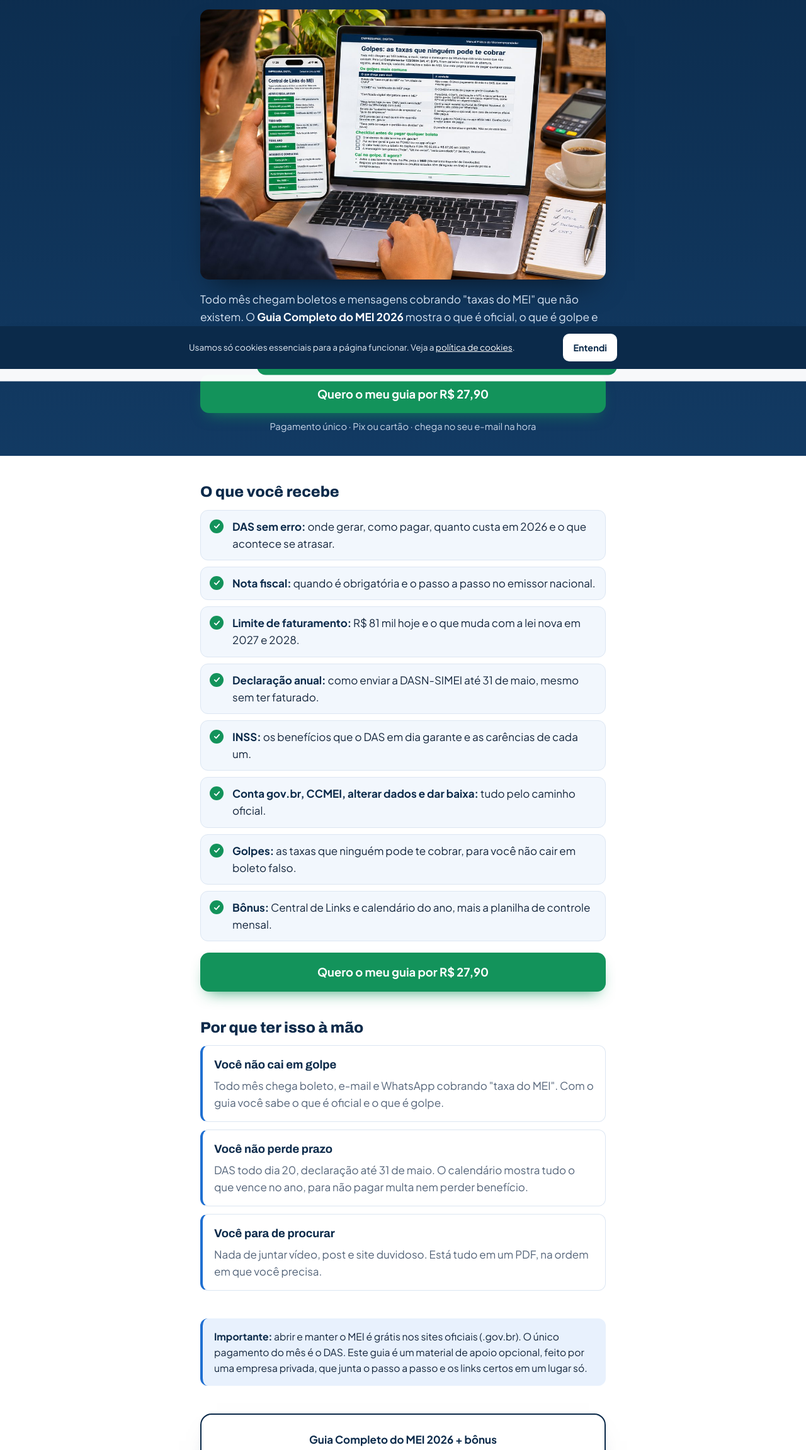
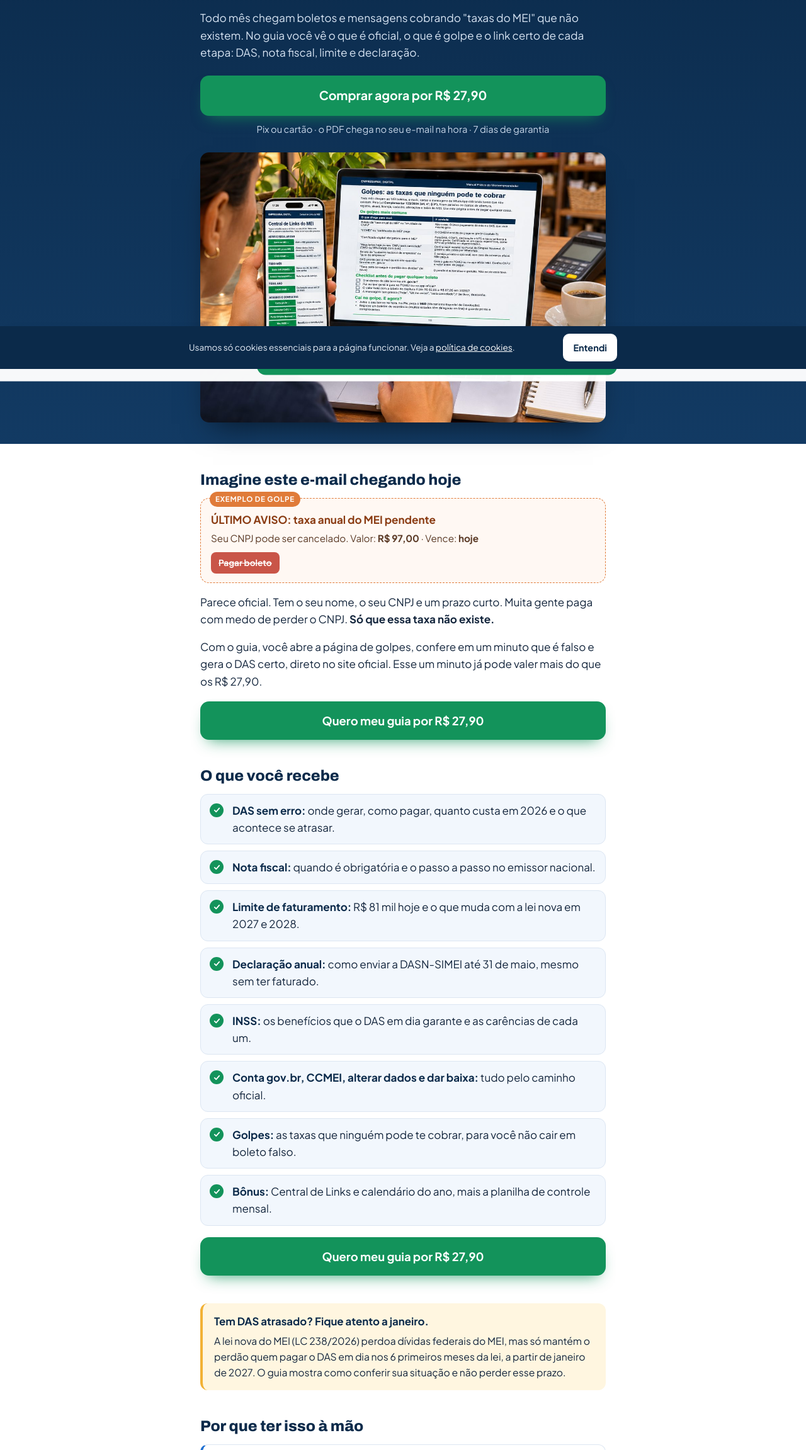
Before and after one commit to linikerwambaster/guia-mei-2026, a plain HTML site: page index.html in a window 1280 px wide. Shown: the part 214-2517 px from the top of the page at 63% size. Drawn offline with Linux system fonts and the light colour scheme.

Commit message:
LP: topo de venda (Parabens, alerta, botao antes da imagem), exemplo de golpe, prazo da lei nova e ancora de preco
Co-Authored-By: Claude Opus 5.5 <noreply@anthropic.com>

```diff
--- a/index.html
+++ b/index.html
@@ -94,6 +94,23 @@ footer a{color:var(--muted)}
 .cookies p{margin:0;flex:1}
 .cookies a{color:#fff}
 .cookies button{flex:0 0 auto;background:#fff;color:var(--navy);border:0;border-radius:10px;font:700 .9rem var(--f-body);padding:10px 16px;min-height:44px;cursor:pointer}
+/* topo de venda */
+.parabens{background:rgba(255,255,255,.08);border:1px solid rgba(255,255,255,.18);border-radius:14px;padding:14px 16px;margin:0 0 18px;color:#E3ECF7;font-size:1rem}
+.parabens p{margin:0}
+.parabens b{color:#fff}
+.parabens .pb-titulo{font-family:var(--f-title);font-weight:800;font-size:1.45rem;line-height:1.15;color:#fff;margin:0 0 6px}
+.btn-grande{min-height:64px;font-size:1.22rem}
+.topo .hero{margin-top:24px}
+/* exemplo de golpe */
+.golpe{position:relative;background:#FFF8F3;border:1px dashed #E07B39;border-radius:14px;padding:16px 16px 14px;margin:0 0 14px}
+.golpe-tag{position:absolute;top:-11px;left:14px;margin:0;background:#E07B39;color:#fff;font-size:.72rem;font-weight:700;letter-spacing:.06em;text-transform:uppercase;padding:3px 9px;border-radius:999px}
+.golpe-assunto{margin:4px 0 4px;font-weight:700;color:#8A3B12}
+.golpe-linha{margin:0 0 10px;font-size:.95rem;color:#5B3A26}
+.golpe-btn{display:inline-block;background:#C0392B;color:#fff;font-weight:700;font-size:.85rem;padding:6px 12px;border-radius:8px;text-decoration:line-through;opacity:.85}
+.prazo{background:#FFF6E0;border-left:4px solid #F2B134;border-radius:12px;padding:16px 18px;font-size:.98rem}
+.prazo b{display:block;color:var(--navy);font-size:1.05rem;margin-bottom:4px}
+.prazo p{margin:0;color:var(--ink)}
+.oferta .ancora{display:inline-block;background:#E9F6EF;color:#0E7A4B;font-weight:700;font-size:.88rem;padding:6px 12px;border-radius:999px;margin:4px 0 10px}
 /* cartão personalizado */
 .pessoal{background:#fff;border:2px solid var(--blue);border-radius:18px;padding:20px 20px 16px;box-shadow:0 18px 40px -28px rgba(31,111,209,.8)}
 .pessoal .tag{display:inline-block;margin:0 0 8px;background:var(--blue-soft);color:var(--blue);font-weight:700;font-size:.78rem;letter-spacing:.06em;text-transform:uppercase;padding:5px 10px;border-radius:999px}
@@ -115,16 +132,19 @@ footer a{color:var(--muted)}
 <body>
 <header class="topo"><div class="wrap">
   <p class="ola" id="ola">Para quem é <b>MEI</b> e quer tudo explicado em um lugar só.</p>
+  <div class="parabens" id="parabens" hidden>
+    <p class="pb-titulo" id="pb-titulo">Parabéns!</p>
+    <p>Você está dando um passo importante: ter o <b>Guia Completo do MEI 2026</b> para fazer todos os pagamentos do jeito certo, com tudo em um lugar só. Sem ficar pesquisando em vários sites e sem pagar caro para alguém fazer o que você resolve de graça nos sites oficiais.</p>
+  </div>
 
   <p class="alerta"><svg width="16" height="16" viewBox="0 0 24 24" aria-hidden="true"><path d="M12 3 2 20h20L12 3z" fill="#0B2A4A"/><path d="M12 9v5" stroke="#F2B134" stroke-width="2.4" stroke-linecap="round"/><circle cx="12" cy="17" r="1.3" fill="#F2B134"/></svg>Alerta para quem é MEI</p>
   <h1>Cuidado com o que você paga.</h1>
+  <p class="sub">Todo mês chegam boletos e mensagens cobrando "taxas do MEI" que não existem. No guia você vê o que é oficial, o que é golpe e o link certo de cada etapa: DAS, nota fiscal, limite e declaração.</p>
+
+  <a class="btn checkout btn-grande" id="cta-topo" href="#" data-checkout>Comprar agora por R$ 27,90</a>
+  <p class="preco-linha">Pix ou cartão · o PDF chega no seu e-mail na hora · 7 dias de garantia</p>
 
   <img class="hero" src="img/hero_computador.jpg" width="1200" height="800" alt="Empreendedora vendo no notebook a página de golpes do material e, no celular, a Central de Links do MEI" fetchpriority="high">
-
-  <p class="sub">Todo mês chegam boletos e mensagens cobrando "taxas do MEI" que não existem. O <b>Guia Completo do MEI 2026</b> mostra o que é oficial, o que é golpe e o passo a passo de DAS, nota fiscal, limite e declaração, com o link certo em cada etapa.</p>
-
-  <a class="btn checkout" id="cta-topo" href="#" data-checkout>Quero o meu guia por R$ 27,90</a>
-  <p class="preco-linha">Pagamento único · Pix ou cartão · chega no seu e-mail na hora</p>
 </div></header>
 <main class="wrap">
 
@@ -143,6 +163,19 @@ footer a{color:var(--muted)}
   </section>
 
   <section>
+    <h2>Imagine este e-mail chegando hoje</h2>
+    <div class="golpe" aria-label="Exemplo de e-mail de golpe">
+      <p class="golpe-tag">Exemplo de golpe</p>
+      <p class="golpe-assunto">ÚLTIMO AVISO: taxa anual do MEI pendente</p>
+      <p class="golpe-linha">Seu CNPJ pode ser cancelado. Valor: <b>R$ 97,00</b> · Vence: <b>hoje</b></p>
+      <span class="golpe-btn">Pagar boleto</span>
+    </div>
+    <p>Parece oficial. Tem o seu nome, o seu CNPJ e um prazo curto. Muita gente paga com medo de perder o CNPJ. <b>Só que essa taxa não existe.</b></p>
+    <p>Com o guia, você abre a página de golpes, confere em um minuto que é falso e gera o DAS certo, direto no site oficial. Esse um minuto já pode valer mais do que os R$ 27,90.</p>
+    <div class="cta-meio"><a class="btn checkout" href="#" data-checkout>Quero meu guia por R$ 27,90</a></div>
+  </section>
+
+  <section>
     <h2>O que você recebe</h2>
     <ul class="lista">
       <li><span><b>DAS sem erro:</b> onde gerar, como pagar, quanto custa em 2026 e o que acontece se atrasar.</span></li>
@@ -154,7 +187,14 @@ footer a{color:var(--muted)}
       <li><span><b>Golpes:</b> as taxas que ninguém pode te cobrar, para você não cair em boleto falso.</span></li>
       <li><span><b>Bônus:</b> Central de Links e calendário do ano, mais a planilha de controle mensal.</span></li>
     </ul>
-    <div class="cta-meio"><a class="btn checkout" href="#" data-checkout>Quero o meu guia por R$ 27,90</a></div>
+    <div class="cta-meio"><a class="btn checkout" href="#" data-checkout>Quero meu guia por R$ 27,90</a></div>
+  </section>
+
+  <section>
+    <div class="prazo">
+      <b>Tem DAS atrasado? Fique atento a janeiro.</b>
+      <p>A lei nova do MEI (LC 238/2026) perdoa dívidas federais do MEI, mas só mantém o perdão quem pagar o DAS em dia nos 6 primeiros meses da lei, a partir de janeiro de 2027. O guia mostra como conferir sua situação e não perder esse prazo.</p>
+    </div>
   </section>
 
   <section>
@@ -174,10 +214,11 @@ footer a{color:var(--muted)}
     <div class="oferta">
       <p class="nome">Guia Completo do MEI 2026 + bônus</p>
       <p class="valor"><small>R$</small>27,90</p>
+      <p class="ancora">Menos que uma única guia do DAS (R$ 82,05 a R$ 87,05 em 2026).</p>
       <p class="det">Pagamento único. Você recebe o link do PDF no e-mail logo depois do pagamento.</p>
       <a class="btn checkout" href="#" data-checkout>
         <svg width="20" height="20" viewBox="0 0 24 24" aria-hidden="true"><path d="M7 11V8a5 5 0 0 1 10 0v3" fill="none" stroke="#fff" stroke-width="2.2" stroke-linecap="round"/><rect x="5" y="11" width="14" height="10" rx="2.5" fill="#fff"/></svg>
-        Quero o meu guia
+        Comprar agora
       </a>
       <div class="seguro"><span>Pagamento seguro pela Cakto</span><span>Pix ou cartão</span><span>Acesso imediato</span></div>
     </div>
@@ -202,7 +243,7 @@ footer a{color:var(--muted)}
       <details><summary>Serve para qualquer MEI?</summary><div class="resp"><p>Sim. Comércio, indústria e serviços. Onde a regra muda por atividade, o guia mostra a diferença.</p></div></details>
       <details><summary>E se eu não gostar?</summary><div class="resp"><p>Você tem 7 dias de garantia. É só mandar um e-mail para contato@empresarialdigitallk.org pedindo o reembolso e devolvemos o valor.</p></div></details>
     </div>
-    <div class="cta-meio"><a class="btn checkout" href="#" data-checkout>Quero o meu guia por R$ 27,90</a></div>
+    <div class="cta-meio"><a class="btn checkout" href="#" data-checkout>Comprar agora por R$ 27,90</a></div>
   </section>
 
   <footer>
@@ -214,7 +255,7 @@ footer a{color:var(--muted)}
 <div class="barra" id="barra" aria-hidden="true">
   <div class="in">
     <div class="p"><small>Pagamento único</small><b>R$ 27,90</b></div>
-    <a class="btn checkout" href="#" data-checkout tabindex="-1">Quero o meu guia</a>
+    <a class="btn checkout" href="#" data-checkout tabindex="-1">Comprar agora</a>
   </div>
 </div>
 
@@ -269,11 +310,10 @@ footer a{color:var(--muted)}
   if (!/^[^\s@]+@[^\s@]+\.[^\s@]{2,}$/.test(email) || email.length > 120) email = "";
 
   if (primeiro.length >= 2) {
-    var ola = document.getElementById("ola");
-    ola.textContent = "";
-    var b = document.createElement("b"); b.textContent = primeiro;
-    ola.appendChild(document.createTextNode("Oi, ")); ola.appendChild(b);
-    ola.appendChild(document.createTextNode(". Este é o guia de R$ 27,90 que falamos no e-mail."));
+    // Quem vem do e-mail: "Parabéns, Fulano." no lugar da frase genérica
+    document.getElementById("ola").hidden = true;
+    document.getElementById("pb-titulo").textContent = "Parabéns, " + primeiro + ".";
+    document.getElementById("parabens").hidden = false;
   }
 
   // Cartão "O seu checklist do MEI" (só aparece se vier nome, abertura ou cidade)
```
